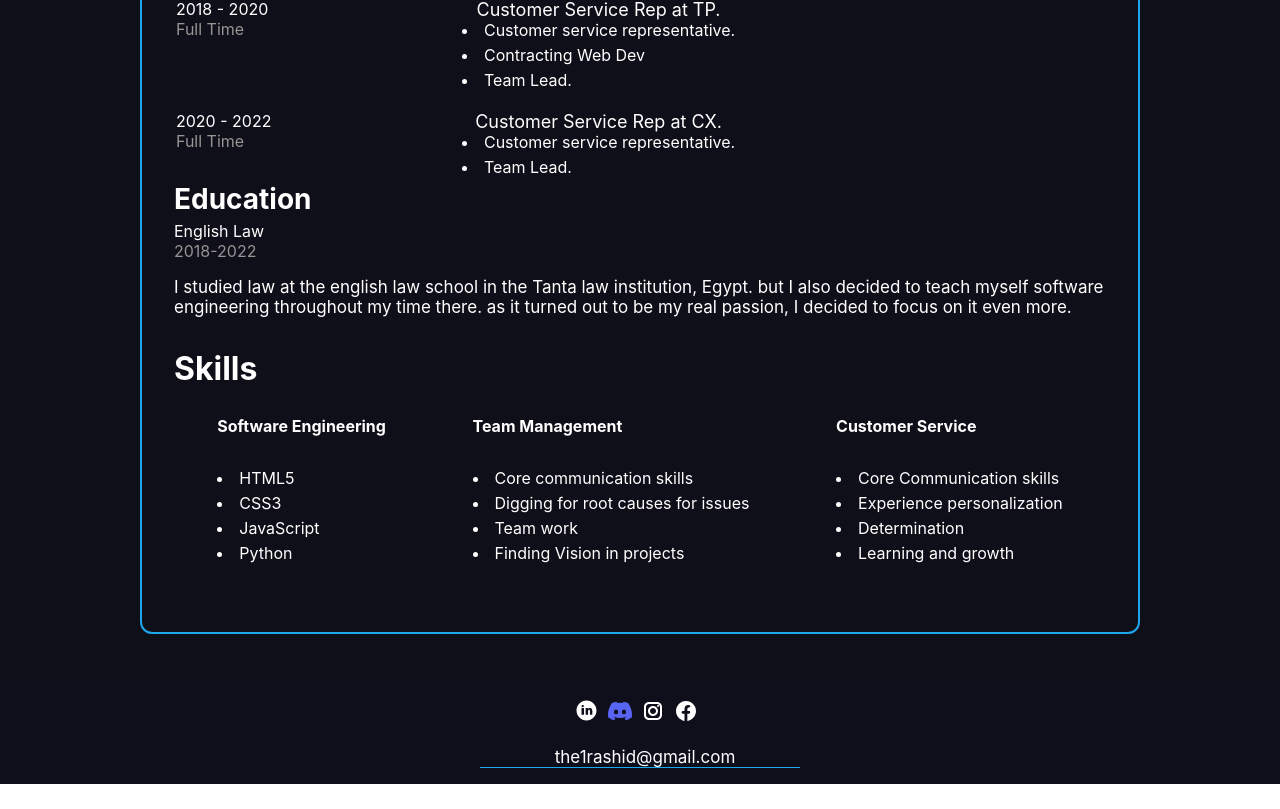
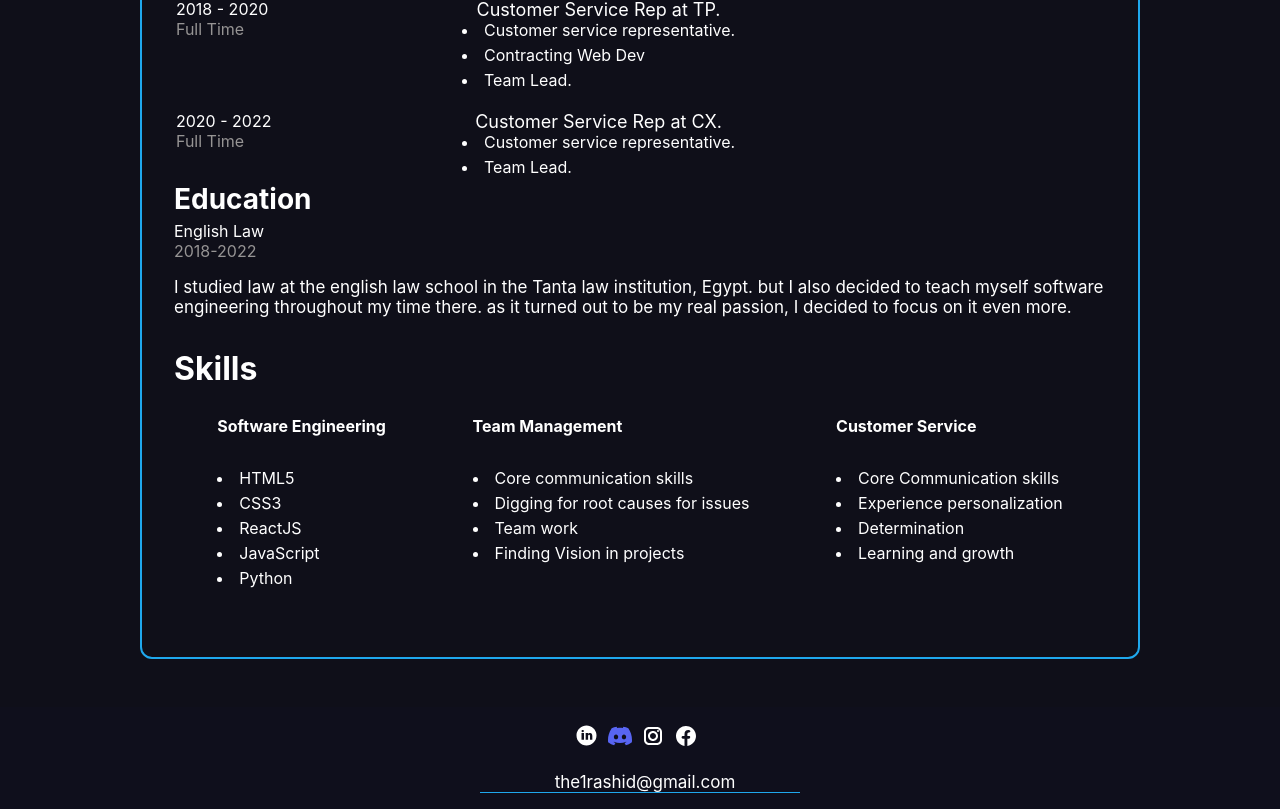
Before and after one commit to Petrone22/portfolioproject, a React (Create React App) app: page /#/resume in a window 1280 px wide. Shown: the part 544-1353 px from the top of the page. Before the commit the page ends 1328 px from the top, so only its background shows below. Built offline with nearby package versions, Linux system fonts and the light colour scheme.

Commit message:
updated resume

```diff
--- a/src/pages/Resume.jsx
+++ b/src/pages/Resume.jsx
@@ -114,6 +114,7 @@ const Resume = () => {
               <h3>Software Engineering</h3>
               <li>HTML5</li>
               <li>CSS3</li>
+              <li>ReactJS</li>
               <li>JavaScript</li>
               <li>Python</li>
             </div>
```
